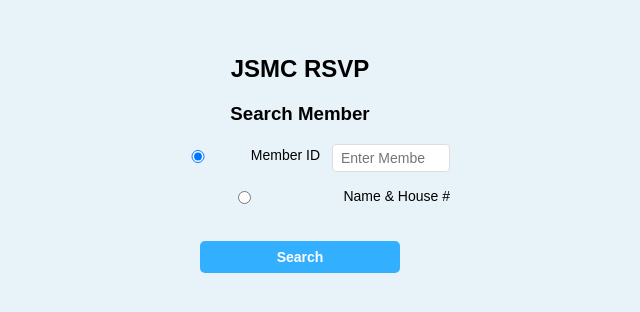
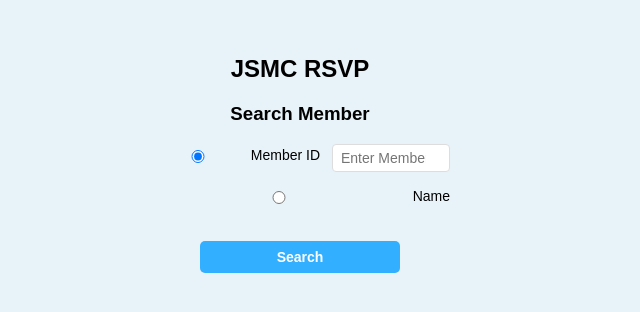
Before and after one commit to jsmcrsvp/RSVP, a React (Create React App) app in the folder frontend/: page /#/ in a window 1280 px wide. Shown: the part 234-546 px from the top of the page, without its empty margins (340-980 px from the left). Built offline with nearby package versions, Linux system fonts and the light colour scheme; no server answers.

Commit message:
Sept032025

```diff
--- a/frontend/src/components/SubmitForm.js
+++ b/frontend/src/components/SubmitForm.js
@@ -72,7 +72,7 @@ function SubmitForm() {
               checked={searchMode === "nameHouse"}
               onChange={() => setSearchMode("nameHouse")}
             />
-            Name & House #
+            Name
           </label>
           {searchMode === "nameHouse" && (
             <div className="inline-fields">
@@ -84,6 +84,7 @@ function SubmitForm() {
                 placeholder="Name"
                 required
               />
+              <label> & House # </label>
               <input
                 type="text"
                 className="small-input"
```
